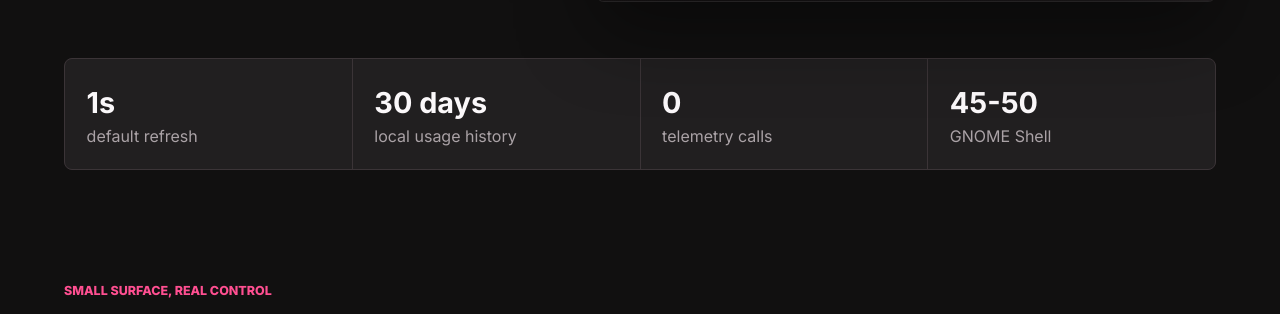
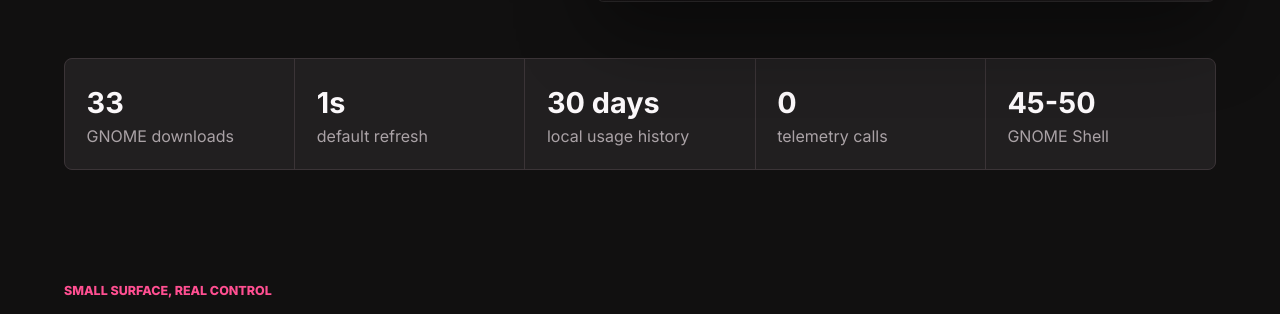
Before and after one commit to piyushdoorwar/fluxbar, a website: page site/index.html in a window 1280 px wide. Shown: the part 726-1040 px from the top of the page. Drawn offline with Linux system fonts and the light colour scheme.

Commit message:
feat: add automated GNOME extension download count tracking
- Create GitHub Actions workflow to fetch and refresh extension stats daily
- Add script to query GNOME Extensions API and persist download count
- Display live download count on website with automatic updates
- Configure ESLint for Node.js scripts with appropriate globals
- Enable static workflow to be called by data-refresh workflows

```diff
--- /dev/null
+++ b/site/data/extension-stats.json
@@ -0,0 +1,4 @@
+{
+  "generatedAt": "2026-07-17T15:56:47.844Z",
+  "downloads": 33
+}
--- a/site/index.html
+++ b/site/index.html
@@ -125,6 +125,10 @@
     </section>
 
     <section class="quick-strip" aria-label="FluxBar highlights">
+      <div>
+        <strong id="extensionDownloads">33</strong>
+        <span>GNOME downloads</span>
+      </div>
       <div>
         <strong>1s</strong>
         <span>default refresh</span>
--- a/site/script.js
+++ b/site/script.js
@@ -17,9 +17,30 @@ const boldText = document.querySelector('#boldText');
 const copyButton = document.querySelector('.copy-button');
 const heroTabs = document.querySelectorAll('[data-hero-tab]');
 const heroPanels = document.querySelectorAll('[data-hero-panel]');
+const extensionDownloads = document.querySelector('#extensionDownloads');
 
 let downloadBytes = 122880;
 let uploadBytes = 35840;
+
+async function loadExtensionDownloads() {
+  try {
+    const response = await fetch('data/extension-stats.json', {cache: 'no-cache'});
+    if (!response.ok) return;
+
+    const stats = await response.json();
+    if (!Number.isInteger(stats.downloads) || stats.downloads < 0) return;
+
+    extensionDownloads.textContent = new Intl.NumberFormat().format(stats.downloads);
+    if (stats.generatedAt) {
+      const updated = new Date(stats.generatedAt);
+      if (!Number.isNaN(updated.getTime())) {
+        extensionDownloads.title = `Updated ${updated.toLocaleDateString()}`;
+      }
+    }
+  } catch {
+    // Keep the generated HTML fallback when the local data file cannot be loaded.
+  }
+}
 
 function formatSpeed(bytesPerSecond) {
   if (unitMode.value === 'bits') {
@@ -208,4 +229,5 @@ copyButton.addEventListener('click', async () => {
 });
 
 render();
+loadExtensionDownloads();
 window.setInterval(randomizeSpeeds, 1800);
--- a/site/styles.css
+++ b/site/styles.css
@@ -653,7 +653,7 @@ h3 {
 
 .quick-strip {
   display: grid;
-  grid-template-columns: repeat(4, 1fr);
+  grid-template-columns: repeat(5, 1fr);
   gap: 1px;
   margin: 0 5vw;
   overflow: hidden;
```
Also changed, not shown: eslint.config.mjs (+10 -0 lines), scripts/fetch-extension-stats.mjs (added, +49 -0 lines), .github/workflows/refresh-extension-stats.yml (added), .github/workflows/static.yml.
